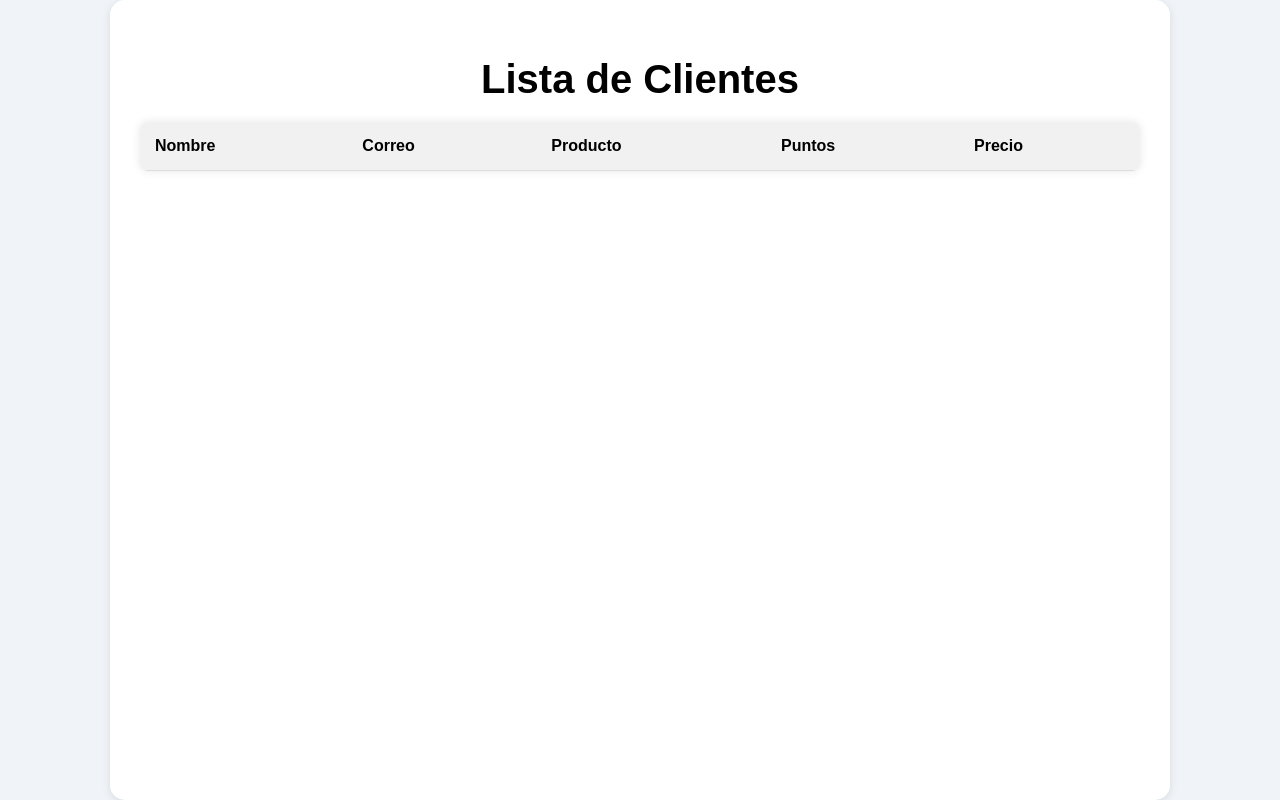
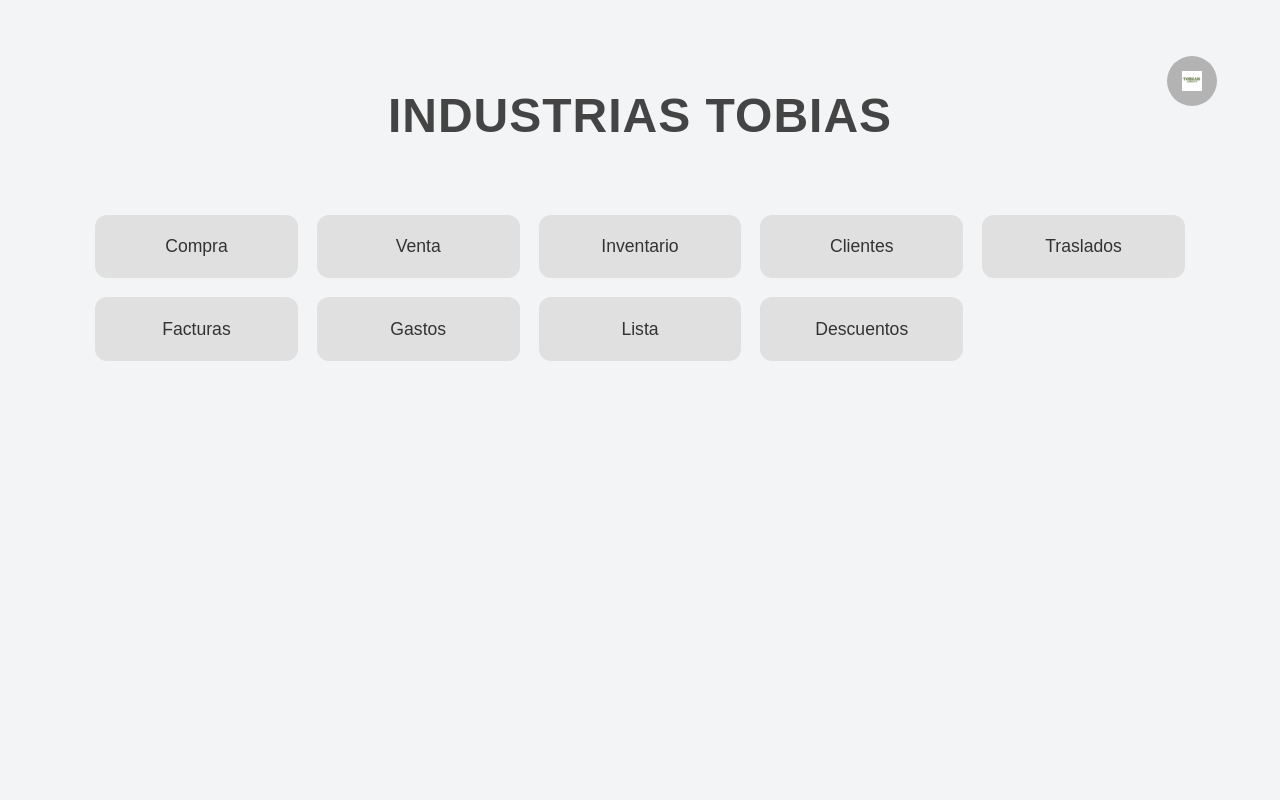
Before and after one commit to industriastobias/industriastobias, a plain HTML site: page Lista.html in a window 1280 px wide. Drawn offline with Linux system fonts and the light colour scheme; sample sign-in values are in the browser's storage.

Commit message:
Lista.html

```diff
--- a/Lista.html
+++ b/Lista.html
@@ -3,100 +3,147 @@
 <head>
     <meta charset="UTF-8">
     <meta name="viewport" content="width=device-width, initial-scale=1.0">
-    <title>Lista de Clientes</title>
+    <title>Menú Principal</title>
     <style>
-        body {
-            font-family: 'Arial', sans-serif;
-            background-color: #f0f4f8;
-            color: #333;
+        * {
             margin: 0;
             padding: 0;
+            box-sizing: border-box;
+            font-family: 'Arial', sans-serif;
+        }
+        body {
+            background-color: #f3f4f6;
             display: flex;
-            flex-direction: column;
+            justify-content: center;
             align-items: center;
-            justify-content: center;
             height: 100vh;
-        }
-        h1 {
-            font-size: 2.5rem;
-            margin-bottom: 20px;
-            text-align: center;
-            color: #000;
+            padding: 1em;
+            color: #333;
         }
         .container {
-            background-color: #ffffff;
-            border-radius: 15px;
-            box-shadow: 0 2px 10px rgba(0, 0, 0, 0.1);
-            padding: 30px;
-            width: 100%;
-            max-width: 1000px;
-            height: 95%;
-            overflow-y: auto;
+            background-color: #f3f4f6;
+            border-radius: 20px;
+            padding: 3em;
+            width: 95%;
+            max-width: 1400px;
+            height: 90vh;
+            text-align: center;
+            position: relative;
+            box-shadow: none;
         }
-        .table-container {
-            overflow-x: auto;
-            border-radius: 8px;
-            margin-top: 20px;
-            background-color: #ffffff;
-            box-shadow: 0 0 10px rgba(0, 0, 0, 0.1);
+        .header {
+            font-size: 3em;
+            font-weight: bold;
+            color: #444;
+            margin-bottom: 1.5em;
+            text-transform: uppercase;
+            letter-spacing: 1px;
         }
-        table {
-            width: 100%;
-            border-collapse: collapse;
+        .menu {
+            display: grid;
+            grid-template-columns: repeat(auto-fit, minmax(180px, 1fr));
+            gap: 1.2em;
+            margin-bottom: 2em;
         }
-        th, td {
-            padding: 15px;
-            text-align: left;
-            border-bottom: 1px solid #ddd;
+        .menu a {
+            background-color: #e0e0e0;
+            color: #333;
+            padding: 1.2em;
+            border-radius: 12px;
+            text-decoration: none;
+            font-size: 1.1em;
+            transition: background-color 0.3s, transform 0.2s;
         }
-        th {
-            background-color: #f1f1f1;
-            color: #000;
+        .menu a:hover {
+            background-color: #d4d4d4;
         }
-        tr:hover {
-            background-color: #f8f9fa;
+        .menu a.active {
+            background-color: #b3b3b3;
+            color: #fff;
+        }
+        .logout {
+            position: absolute;
+            top: 1em;
+            right: 1em;
+            width: 50px;
+            height: 50px;
+            border-radius: 50%;
+            background-color: #b3b3b3;
+            display: flex;
+            justify-content: center;
+            align-items: center;
+            cursor: pointer;
+            transition: background-color 0.3s;
+        }
+        .logout img {
+            width: 20px;
+            height: 20px;
+        }
+        .logout:hover {
+            background-color: #a6a6a6;
         }
     </style>
 </head>
 <body>
 
-    <div class="container">
-        <h1>Lista de Clientes</h1>
+<div class="container">
+    <div class="header">Industrias Tobias</div>
+    <div class="menu">
+        <a href="compra.html" id="compra-link">Compra</a>
+        <a href="venta.html" id="venta-link">Venta</a>
+        <a href="inventario.html">Inventario</a>
+        <a href="clientes.html">Clientes</a>
+        <a href="traslados.html">Traslados</a>
+        <a href="facturas.html">Facturas</a>
+        <a href="gastos.html">Gastos</a>
+        <a href="lista_usuarios.html" id="usuarios-link">Usuarios</a>
+        <a href="listado.html" id="lista">Lista</a>
+        <a href="descuentos.html" id="descuentos">Descuentos</a>
+    </div>
+    <div class="logout" onclick="sessionStorage.removeItem('loggedIn'); window.location.href='index.html';">
+        <img src="cerrar.png" alt="Cerrar Sesión">
+    </div>
+</div>
 
-        <div class="table-container">
-            <table id="clientesTable">
-                <thead>
-                    <tr>
-                        <th>Nombre</th>
-                        <th>Correo</th>
-                        <th>Producto</th>
-                        <th>Puntos</th>
-                        <th>Precio</th>
-                    </tr>
-                </thead>
-                <tbody>
-                    <!-- Los datos de los clientes se cargarán aquí -->
-                </tbody>
-            </table>
-        </div>
-    </div>
+<script>
+    (function() {
+        window.history.pushState(null, "", window.location.href);
+        window.onpopstate = function() {
+            window.history.go(1);
+        };
+    })();
 
-    <script>
-        document.addEventListener('DOMContentLoaded', () => {
-            const clientesGuardados = localStorage.getItem('clientes');
-            const clientes = clientesGuardados ? JSON.parse(clientesGuardados) : [];
+    function checkAuthentication() {
+        if (sessionStorage.getItem('loggedIn') !== 'true') {
+            window.location.href = 'index.html';
+        }
+    }
 
-            const clientesTable = document.getElementById('clientesTable').getElementsByTagName('tbody')[0];
-            clientes.forEach(cliente => {
-                const nuevaFila = clientesTable.insertRow();
-                nuevaFila.insertCell(0).textContent = cliente.nombre || "No especificado";
-                nuevaFila.insertCell(1).textContent = cliente.correo || "No especificado";
-                nuevaFila.insertCell(2).textContent = cliente.producto || "No especificado";
-                nuevaFila.insertCell(3).textContent = cliente.puntos || "0";
-                nuevaFila.insertCell(4).textContent = cliente.precio || "0";
-            });
+    window.onload = function() {
+        checkAuthentication();
+
+        const userID = sessionStorage.getItem('userID');
+        const userLink = document.getElementById('usuarios-link');
+        const compraLink = document.getElementById('compra-link');
+        const ventaLink = document.getElementById('venta-link');
+
+        if (userID !== '2005') {
+            userLink.style.display = 'none';
+        }
+
+        if (userID.startsWith('100')) {
+            compraLink.style.display = 'none';
+            ventaLink.style.display = 'none';
+        }
+
+        const currentPage = window.location.pathname.split('/').pop();
+        document.querySelectorAll('.menu a').forEach(link => {
+            if (link.getAttribute('href') === currentPage) {
+                link.classList.add('active');
+            }
         });
-    </script>
+    };
+</script>
 
 </body>
 </html>
```
